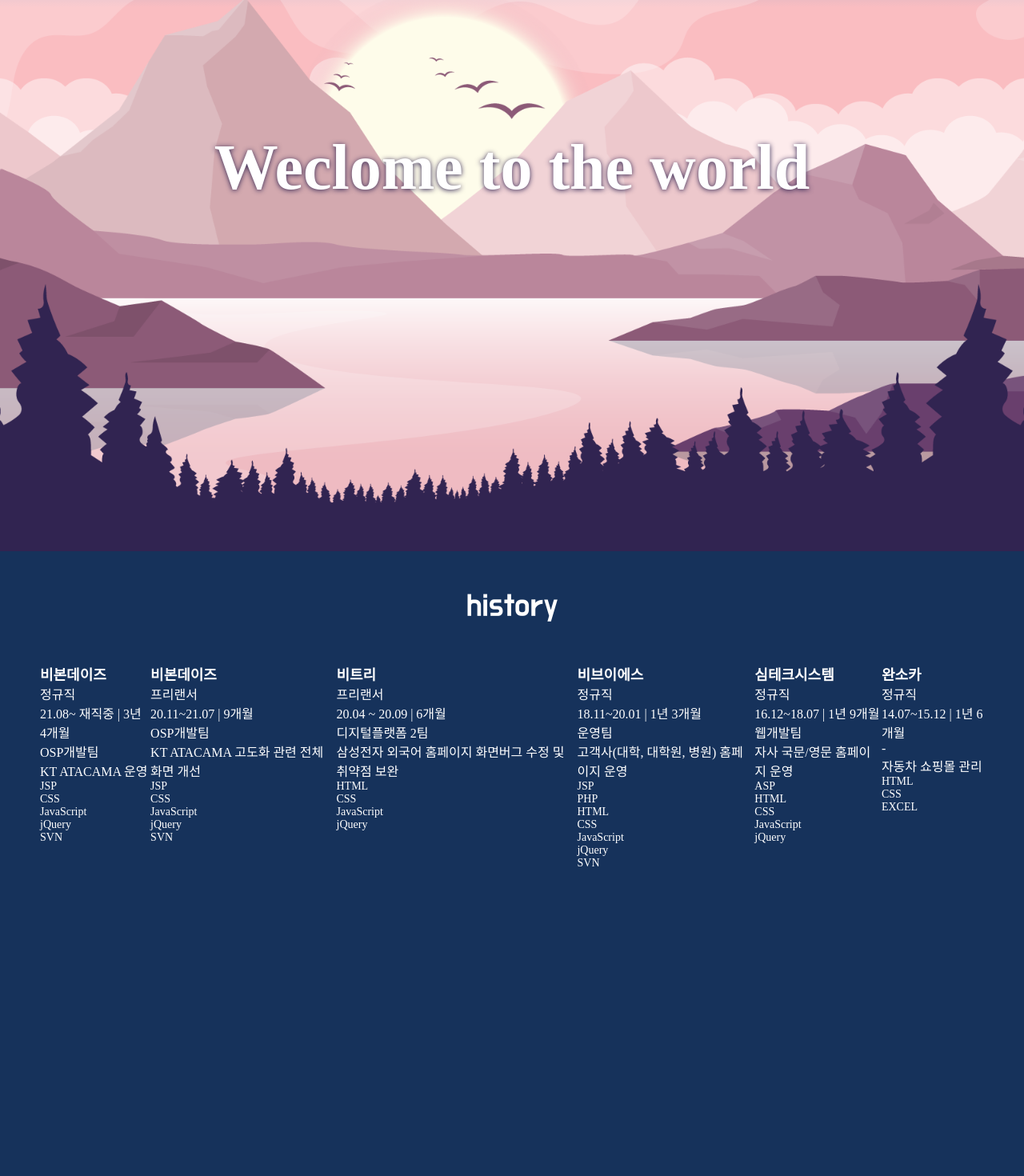
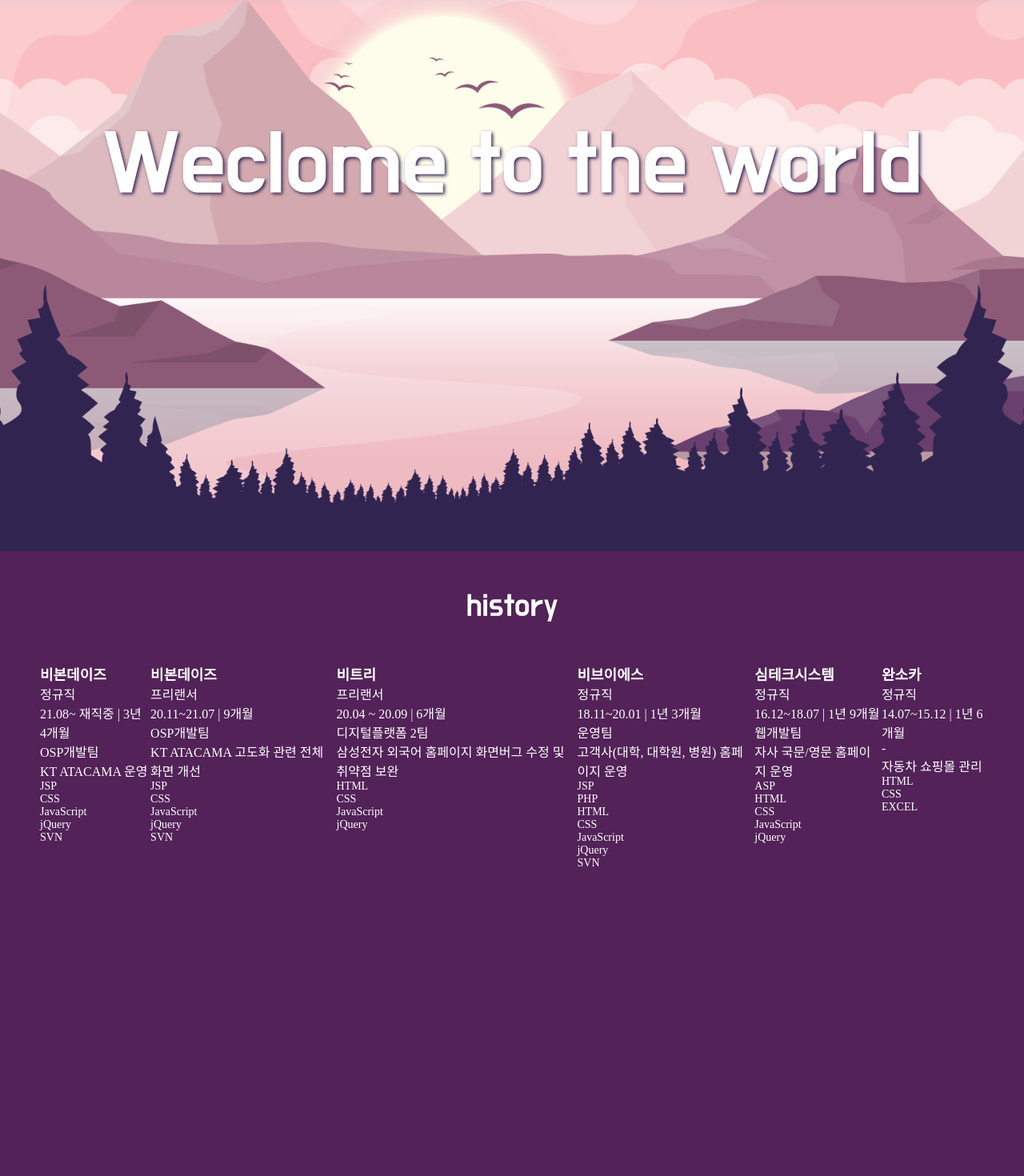
Before and after one commit to cafefarm-soyeon/soyeon-2025, a React (Vite) app: page / in a window 1280 px wide. Shown: the part 111-1581 px from the top of the page at 80% size. Built offline with nearby package versions, Linux system fonts and the light colour scheme; a web font is replaced by a local one.

Commit message:
section별 배경색 변경, 커서색 진하게, visual 움직임 보완

```diff
--- a/public/css/common.css
+++ b/public/css/common.css
@@ -14,11 +14,10 @@
   --color-grayscale-03: #666;
   --color-grayscale-04: #ddd;
   --color-grayscale-05: #fff;
-  --color-primary-00: #27797d;
-  --color-primary-01: #16325B;
-  --color-primary-02: #227B94;
-  --color-primary-03: #20877e;
-  --color-primary-04: #FFDC7F;
+  --color-primary-01: #522258;
+  --color-primary-02: #8C3061;
+  --color-primary-03: #AB4459;
+  --color-primary-04: #F29F58;
 
   --color-secondary-01: #48caca;
   --color-secondary-02: #00b98c;
@@ -208,7 +207,7 @@ body::-webkit-scrollbar-thumb{background:var( --color-grayscale-03); border-radi
 .visual{ width:100%; height:100vh; display:flex; justify-content: center; align-items: center; overflow:hidden;}
 .visual::before{content:''; position:absolute; bottom:0; left:0; width:100%; height:100%; background:linear-gradient(to top, #fabdc1 85%,#669dd0); }
 .visual img{ position:absolute; top:0; left:0; width:100%; height:100%; object-fit: cover; pointer-events: none;}
-.visual .visual-text{ position:absolute; font-size:80px;  font-weight:bold; width:100%; text-align:center; z-index:11; color:#fff; left:50%; top:40%; transform:translate(-50%, -50%); text-shadow:0px 1px 6px #312451; }
+.visual .visual-text{ position:absolute; font-size:90px;  font-weight:bold; width:100%; text-align:center; z-index:11; color:#fff; left:50%; top:40%; transform:translate(-50%, -50%); filter: drop-shadow(2px 2px 2px #312451); font-family:BMDOHYEON;}
 #forest{ z-index:12; }
 #forestBg{ content:''; display:block; position:absolute; bottom:0; left:0; width:100%; background:#312451; z-index:13; }
 #bird{ z-index:14;}
@@ -222,4 +221,4 @@ body::-webkit-scrollbar-thumb{background:var( --color-grayscale-03); border-radi
 
 .skills{background:var(--color-primary-03); position:relative; z-index:50;}
 
-.footer{height:30vh;background:var(--color-primary-04); color:#333;}
+.footer{height:30vh;background:var(--color-primary-04); }
--- a/public/css/invertCursor.css
+++ b/public/css/invertCursor.css
@@ -8,7 +8,7 @@ body{
   position:fixed;
   width: 40px;
   height:40px;
-  background:#ff2323;
+  background:#ff0000;
   border-radius:50%;
    /* top:var(--y, 0);
   left:var(--x, 0);  */
@@ -24,7 +24,7 @@ body{
   position:fixed;
   width:20px;
   height:20px;
-  border:2px solid #ff2323;
+  border:2px solid #ff0000;
   border-radius:50%;
   top:50%;
   left:50%;
--- a/src/components/Visual.jsx
+++ b/src/components/Visual.jsx
@@ -10,7 +10,7 @@ const Visual = () => {
     document.getElementById("forest").style.top = value * - 0.15 + "px";
     document.getElementById("forestBg").style.height = value * 0.2 + 'px';
 
-    document.getElementById("sun").style.top = value * 0.8 + 'px';
+    document.getElementById("sun").style.top = value * 0.7 + 'px';
     document.getElementById("bird").style.top = value * 0.55 + 'px';
 
     document.getElementById("river").style.top = value * -0.06 + 'px';
```
